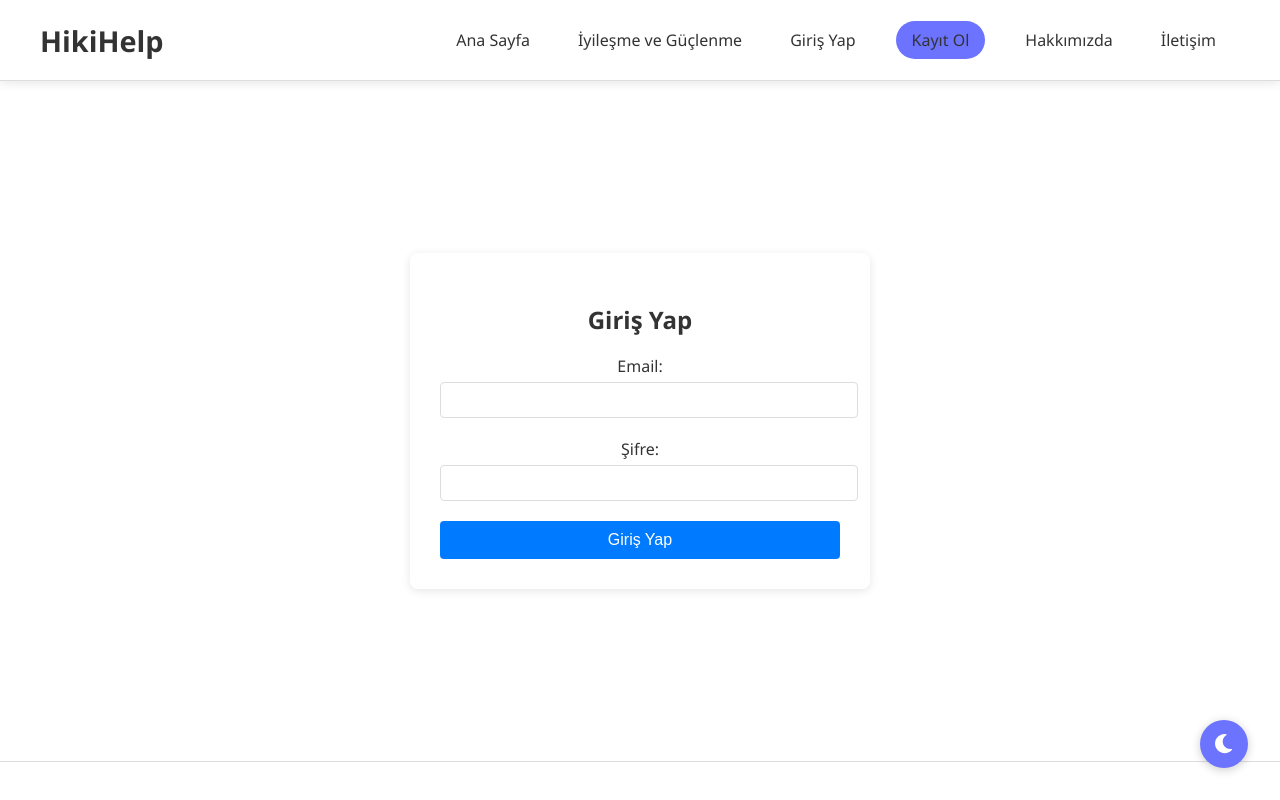
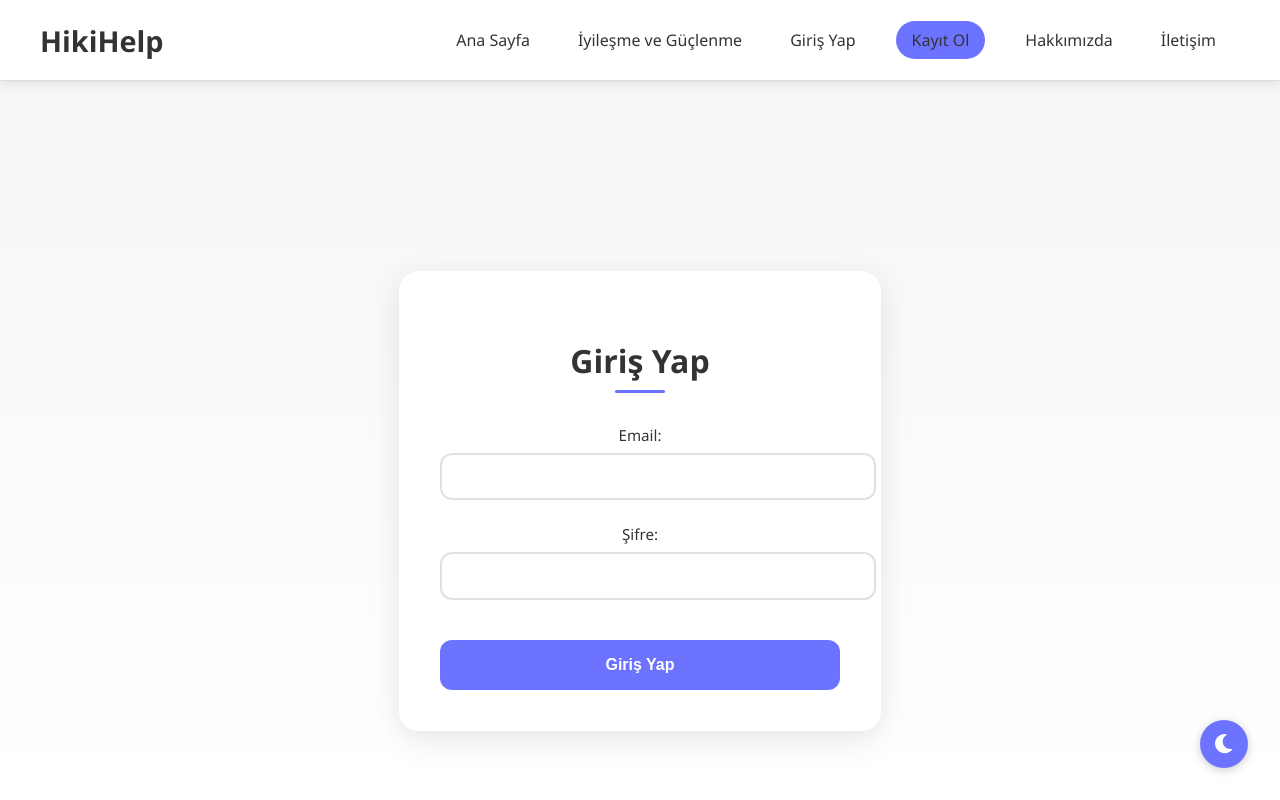
Before and after one commit to retonex/hikikomori-terapi, a React (Create React App) app: page /giris in a window 1280 px wide. Shown: the top 800 px of the page. Built offline with nearby package versions, Linux system fonts and the light colour scheme.

Commit message:
Arka Plan düzeltmesi

```diff
--- a/src/components/Auth/Auth.css
+++ b/src/components/Auth/Auth.css
@@ -2,57 +2,160 @@
   display: flex;
   justify-content: center;
   align-items: center;
-  min-height: 80vh;
+  min-height: 100vh;
   padding: 20px;
+  background: linear-gradient(to bottom, #f5f5f5, #ffffff);
+  position: relative;
+  z-index: 1;
+}
+
+.auth-container::before {
+  content: '';
+  position: fixed;
+  top: 0;
+  left: 0;
+  width: 100%;
+  height: 100%;
+  background: linear-gradient(to bottom, #f5f5f5, #ffffff);
+  z-index: -1;
 }
 
 .auth-form {
-  background: white;
-  padding: 30px;
-  border-radius: 8px;
-  box-shadow: 0 2px 10px rgba(0, 0, 0, 0.1);
+  background: rgba(255, 255, 255, 0.95);
+  padding: 2.5rem;
+  border-radius: 20px;
+  box-shadow: 0 8px 30px rgba(0, 0, 0, 0.1);
   width: 100%;
   max-width: 400px;
+  backdrop-filter: blur(10px);
+  border: 1px solid rgba(255, 255, 255, 0.2);
+}
+
+.auth-form h2 {
+  text-align: center;
+  margin-bottom: 2rem;
+  color: var(--text-color, #333);
+  font-size: 2rem;
+  font-weight: 600;
+  position: relative;
+}
+
+.auth-form h2::after {
+  content: '';
+  display: block;
+  width: 50px;
+  height: 3px;
+  background: #6B73FF;
+  margin: 0.5rem auto;
+  border-radius: 2px;
 }
 
 .form-group {
-  margin-bottom: 20px;
+  margin-bottom: 1.5rem;
 }
 
 .form-group label {
   display: block;
-  margin-bottom: 5px;
+  margin-bottom: 0.5rem;
+  color: var(--text-color, #555);
   font-weight: 500;
+  font-size: 0.95rem;
 }
 
 .form-group input {
   width: 100%;
-  padding: 8px;
-  border: 1px solid #ddd;
-  border-radius: 4px;
-  font-size: 16px;
+  padding: 0.8rem 1rem;
+  border: 2px solid #e1e1e1;
+  border-radius: 12px;
+  font-size: 1rem;
+  transition: all 0.3s ease;
+  background: rgba(255, 255, 255, 0.9);
+  color: var(--text-color, #333);
+}
+
+.form-group input:focus {
+  outline: none;
+  border-color: #6B73FF;
+  box-shadow: 0 0 0 3px rgba(107, 115, 255, 0.2);
 }
 
 .auth-button {
   width: 100%;
-  padding: 10px;
-  background-color: #007bff;
+  padding: 1rem;
+  background: #6B73FF;
   color: white;
   border: none;
-  border-radius: 4px;
-  font-size: 16px;
+  border-radius: 12px;
+  font-size: 1rem;
+  font-weight: 600;
   cursor: pointer;
-  transition: background-color 0.3s;
+  transition: all 0.3s ease;
+  margin-top: 1rem;
 }
 
 .auth-button:hover {
-  background-color: #0056b3;
+  background: #5158CC;
+  transform: translateY(-2px);
+  box-shadow: 0 4px 15px rgba(107, 115, 255, 0.3);
+}
+
+.auth-button:active {
+  transform: translateY(0);
 }
 
 .error-message {
-  color: #dc3545;
-  margin-bottom: 15px;
-  padding: 10px;
-  background-color: #f8d7da;
-  border-radius: 4px;
+  background: #fff1f0;
+  border: 1px solid #ffccc7;
+  color: #ff4d4f;
+  padding: 0.8rem 1rem;
+  border-radius: 12px;
+  margin-bottom: 1rem;
+  font-size: 0.9rem;
+  display: flex;
+  align-items: center;
+  gap: 0.5rem;
 }
+
+.error-message::before {
+  content: '⚠️';
+}
+
+@media (max-width: 480px) {
+  .auth-form {
+    padding: 1.5rem;
+  }
+
+  .auth-form h2 {
+    font-size: 1.75rem;
+  }
+}
+
+/* Dark mode desteği */
+@media (prefers-color-scheme: dark) {
+  .auth-form {
+    background: rgba(30, 30, 30, 0.95);
+  }
+
+  .auth-form h2 {
+    color: #fff;
+  }
+
+  .form-group label {
+    color: #fff;
+  }
+
+  .form-group input {
+    background: rgba(255, 255, 255, 0.05);
+    border-color: #333;
+    color: #fff;
+  }
+
+  .form-group input:focus {
+    border-color: #6B73FF;
+  }
+
+  .error-message {
+    background: rgba(255, 77, 79, 0.1);
+    border-color: #ff4d4f;
+  }
+}
--- a/src/components/ModuleDetail.css
+++ b/src/components/ModuleDetail.css
@@ -2,6 +2,19 @@
   padding: 6rem 2rem;
   background: linear-gradient(to bottom, #f5f5f5, #ffffff);
   min-height: 100vh;
+  position: relative;
+  z-index: 1;
+}
+
+.module-detail::before {
+  content: '';
+  position: fixed;
+  top: 0;
+  left: 0;
+  width: 100%;
+  height: 100%;
+  background: linear-gradient(to bottom, #f5f5f5, #ffffff);
+  z-index: -1;
 }
 
 .module-detail-container {
--- a/src/components/Modules.css
+++ b/src/components/Modules.css
@@ -1,13 +1,37 @@
 .modules {
   padding: 4rem 2rem;
-  background: #f5f5f5;
+  background: linear-gradient(to bottom, #f5f5f5, #ffffff);
+  min-height: 100vh;
+  position: relative;
+  z-index: 1;
+}
+
+.modules::before {
+  content: '';
+  position: fixed;
+  top: 0;
+  left: 0;
+  width: 100%;
+  height: 100%;
+  background: linear-gradient(to bottom, #f5f5f5, #ffffff);
+  z-index: -1;
 }
 
 .modules h2 {
   text-align: center;
   margin-bottom: 3rem;
   font-size: 2.5rem;
-  color: #333;
+  color: var(--text-color, #333);
+  position: relative;
+}
+
+.modules h2::after {
+  content: '';
+  display: block;
+  width: 100px;
+  height: 3px;
+  background: #6B73FF;
+  margin: 1rem auto;
 }
 
 .modules-grid {
@@ -58,13 +82,13 @@
 
 .module-card h3 {
   margin: 1rem;
-  color: #333;
+  color: var(--text-color, #333);
   font-size: 1.5rem;
 }
 
 .module-card p {
   padding: 0 1.5rem;
-  color: #666;
+  color: var(--text-color-secondary, #666);
   margin-bottom: 1.5rem;
 }
 
@@ -89,3 +113,22 @@
     grid-template-columns: 1fr;
   }
 }
+
+/* Dark mode desteği */
+@media (prefers-color-scheme: dark) {
+  .modules h2 {
+    color: #fff;
+  }
+
+  .module-card {
+    background: rgba(255, 255, 255, 0.05);
+  }
+
+  .module-card h3 {
+    color: #fff;
+  }
+
+  .module-card p {
+    color: rgba(255, 255, 255, 0.8);
+  }
+}
```
